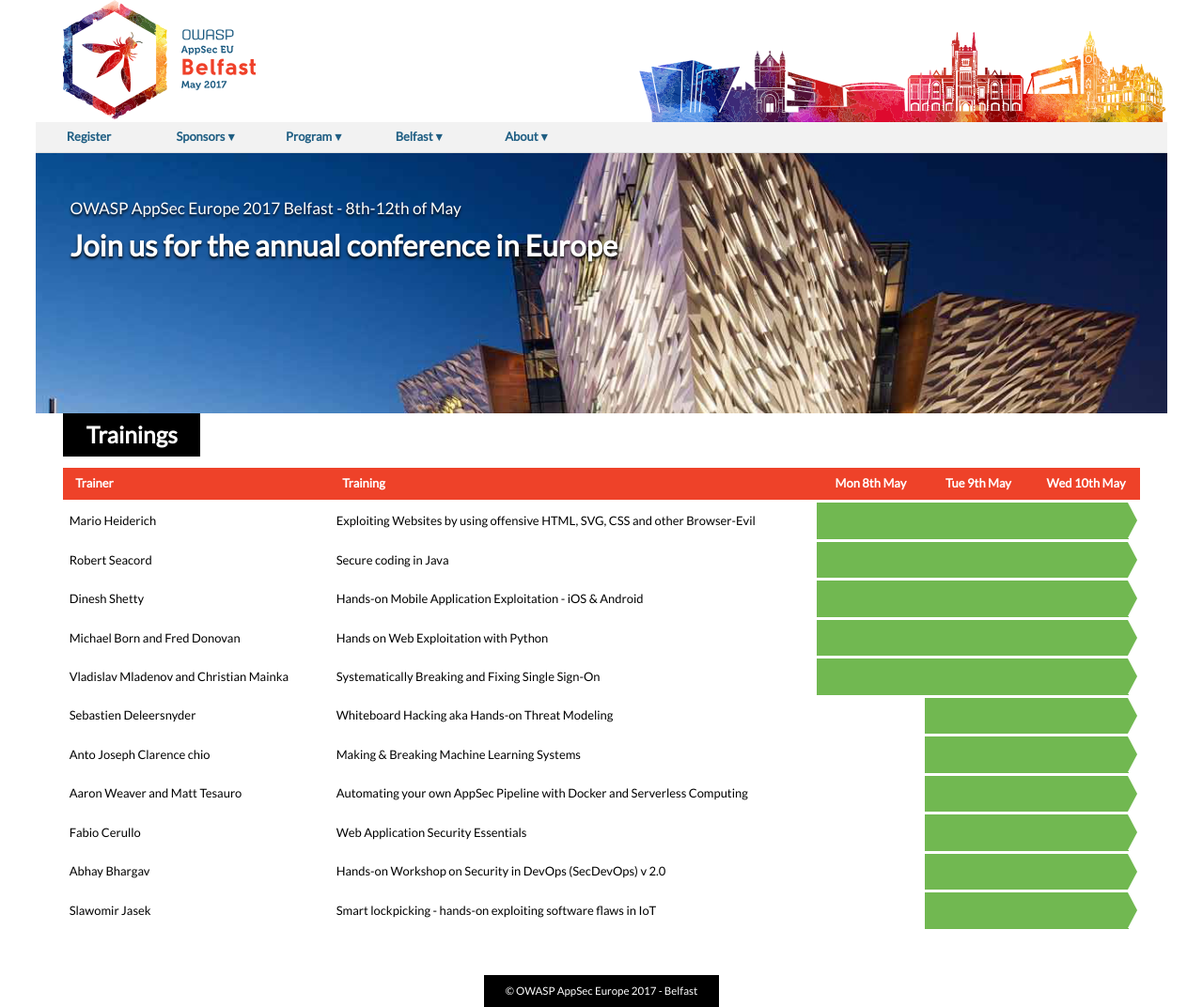
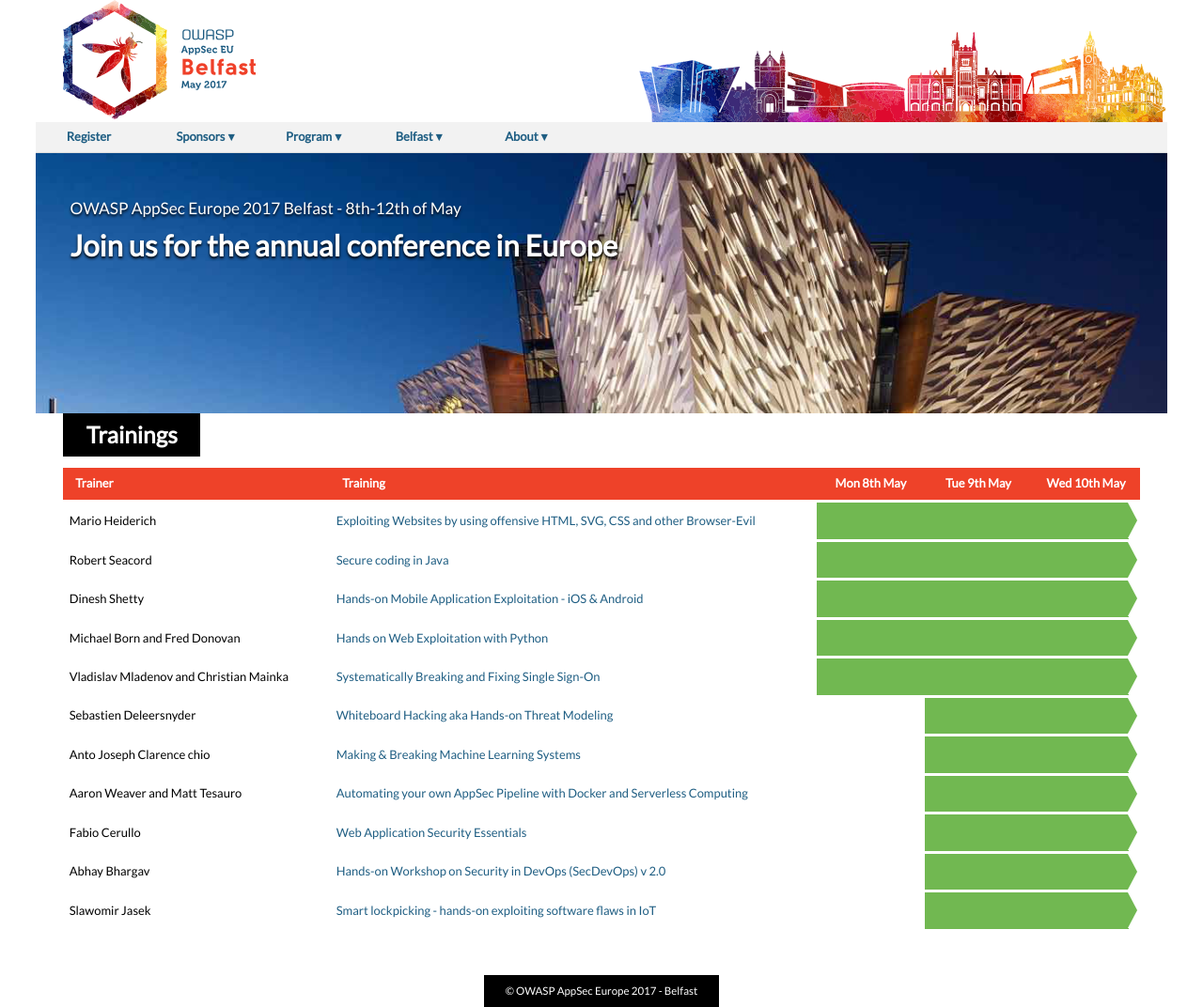
Before and after one commit to OWASP/AppSecEurope2017, a Jekyll site: the page built from program/training.html, in a window 1280 px wide. Shown: the whole page at 94% size. Built offline with Jekyll 4.4.1, drawn with Linux system fonts in a browser that asks for light colours.

Commit message:
Links on training program

```diff
--- a/program/training.html
+++ b/program/training.html
@@ -6,15 +6,15 @@
 
 <table class="arrowed full" style="max-width: 99em; font-size: 90%">
 <tr><th>Trainer</th><th>Training</th><th>Mon 8th May</th><th  style="width: 10%">Tue 9th May</th><th>Wed 10th May</th></tr>
-<tr><td class="noarrow">Mario Heiderich</td><td class="noarrow">Exploiting Websites by using offensive HTML, SVG, CSS and other Browser-Evil</td><td colspan="3" class="green"></td></tr>
-<tr><td class="noarrow">Robert Seacord</td><td class="noarrow">Secure coding in Java</td><td colspan="3" class="green"></td></tr>
-<tr><td class="noarrow">Dinesh Shetty</td><td class="noarrow">Hands-on Mobile Application Exploitation - iOS & Android</td><td colspan="3" class="green"></td></tr>
-<tr><td class="noarrow">Michael Born and Fred Donovan</td><td class="noarrow">Hands on Web Exploitation with Python</td><td colspan="3" class="green"></td></tr>
-<tr><td class="noarrow">Vladislav Mladenov and Christian Mainka</td><td class="noarrow">Systematically Breaking and Fixing Single Sign-On</td><td colspan="3" class="green"></td></tr>
-<tr><td class="noarrow">Sebastien Deleersnyder</td><td class="noarrow">Whiteboard Hacking aka Hands-on Threat Modeling</td><td class="noarrow"></td><td colspan="2" class="green"></td></tr>
-<tr><td class="noarrow">Anto Joseph Clarence chio</td><td class="noarrow">Making & Breaking Machine Learning Systems</td><td class="noarrow"></td><td colspan="2" class="green"></td></tr>
-<tr><td class="noarrow">Aaron Weaver and Matt Tesauro</td><td class="noarrow">Automating your own AppSec Pipeline with Docker and Serverless Computing</td><td class="noarrow"></td><td colspan="2" class="green"></td></tr>
-<tr><td class="noarrow">Fabio Cerullo</td><td class="noarrow">Web Application Security Essentials</td><td class="noarrow"><td colspan="2" class="green"></td></tr>
-<tr><td class="noarrow">Abhay Bhargav</td><td class="noarrow">Hands-on Workshop on Security in DevOps (SecDevOps) v 2.0</td><td class="noarrow"></td><td colspan="2" class="green"></td></tr>
-<tr><td class="noarrow">Slawomir Jasek</td><td class="noarrow">Smart lockpicking - hands-on exploiting software flaws in IoT</td><td class="noarrow"></td><td colspan="2" class="green"></td></tr>
+<tr><td class="noarrow">Mario Heiderich</td><td class="noarrow"><a href="https://appseceurope2017.sched.com/event/9hMQ/exploiting-websites-by-using-offensive-html-svg-css-and-other-browser-evil">Exploiting Websites by using offensive HTML, SVG, CSS and other Browser-Evil</a></td><td colspan="3" class="green"></td></tr>
+<tr><td class="noarrow">Robert Seacord</td><td class="noarrow"><a href="https://appseceurope2017.sched.com/event/9hMT/secure-coding-in-java">Secure coding in Java</a></td><td colspan="3" class="green"></td></tr>
+<tr><td class="noarrow">Dinesh Shetty</td><td class="noarrow"><a href="https://appseceurope2017.sched.com/event/9hMW/hands-on-mobile-application-exploitation-ios-android">Hands-on Mobile Application Exploitation - iOS & Android</a></td><td colspan="3" class="green"></td></tr>
+<tr><td class="noarrow">Michael Born and Fred Donovan</td><td class="noarrow"><a href="https://appseceurope2017.sched.com/event/9hMZ/hands-on-web-exploitation-with-python">Hands on Web Exploitation with Python</a></td><td colspan="3" class="green"></td></tr>
+<tr><td class="noarrow">Vladislav Mladenov and Christian Mainka</td><td class="noarrow"><a href="https://appseceurope2017.sched.com/event/9hMo/systematically-breaking-and-fixing-single-sign-on">Systematically Breaking and Fixing Single Sign-On</a></td><td colspan="3" class="green"></td></tr>
+<tr><td class="noarrow">Sebastien Deleersnyder</td><td class="noarrow"><a href="https://appseceurope2017.sched.com/event/9hMb/whiteboard-hacking-aka-hands-on-threat-modeling">Whiteboard Hacking aka Hands-on Threat Modeling<a></td><td class="noarrow"></td><td colspan="2" class="green"></td></tr>
+<tr><td class="noarrow">Anto Joseph Clarence chio</td><td class="noarrow"><a href="https://appseceurope2017.sched.com/event/9hMd/making-breaking-machine-learning-systems">Making & Breaking Machine Learning Systems</a></td><td class="noarrow"></td><td colspan="2" class="green"></td></tr>
+<tr><td class="noarrow">Aaron Weaver and Matt Tesauro</td><td class="noarrow"><a href="https://appseceurope2017.sched.com/event/9hMf/automating-your-own-appsec-pipeline-with-docker-and-serverless-computing">Automating your own AppSec Pipeline with Docker and Serverless Computing</a></td><td class="noarrow"></td><td colspan="2" class="green"></td></tr>
+<tr><td class="noarrow">Fabio Cerullo</td><td class="noarrow"><a href="https://appseceurope2017.sched.com/event/9hMh/web-application-security-essentials">Web Application Security Essentials</a></td><td class="noarrow"><td colspan="2" class="green"></td></tr>
+<tr><td class="noarrow">Abhay Bhargav</td><td class="noarrow"><a href="https://appseceurope2017.sched.com/event/9hMj/hands-on-workshop-on-security-in-devops-secdevops-v-20">Hands-on Workshop on Security in DevOps (SecDevOps) v 2.0</a></td><td class="noarrow"></td><td colspan="2" class="green"></td></tr>
+<tr><td class="noarrow">Slawomir Jasek</td><td class="noarrow"><a href="https://appseceurope2017.sched.com/event/9hMl/smart-lockpicking-hands-on-exploiting-software-flaws-in-iot">Smart lockpicking - hands-on exploiting software flaws in IoT</a></td><td class="noarrow"></td><td colspan="2" class="green"></td></tr>
 </table>
```
